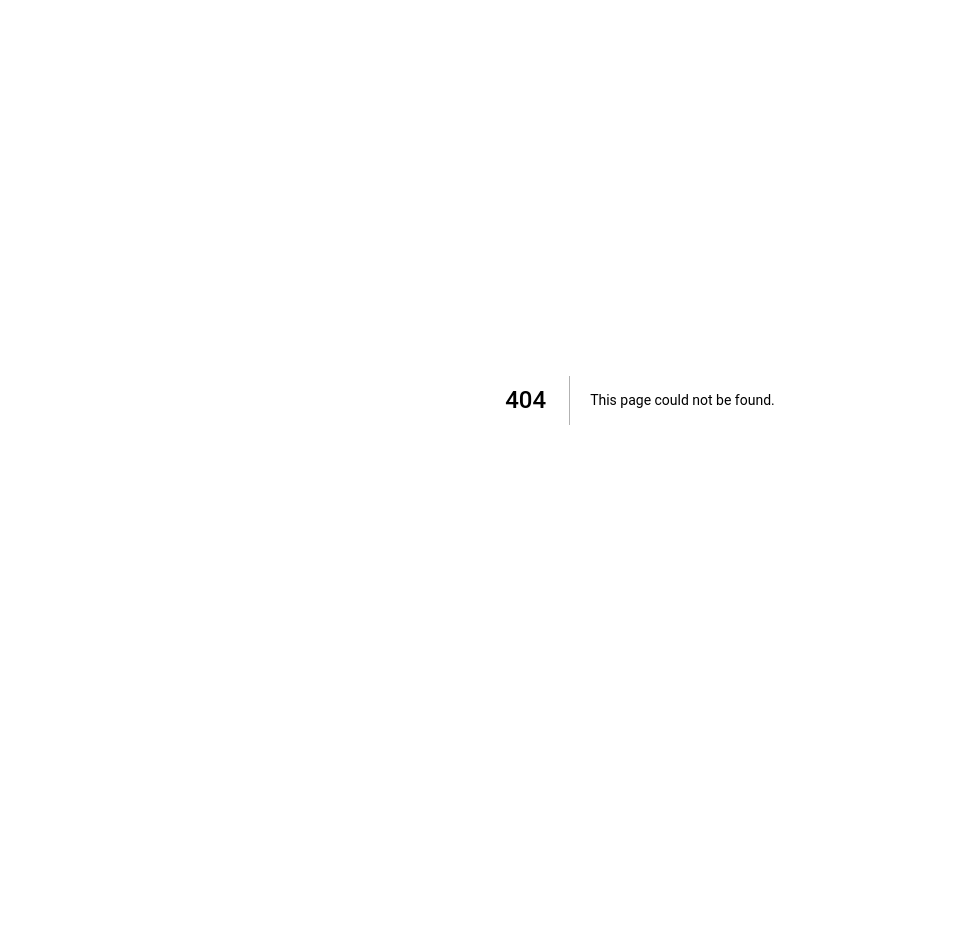
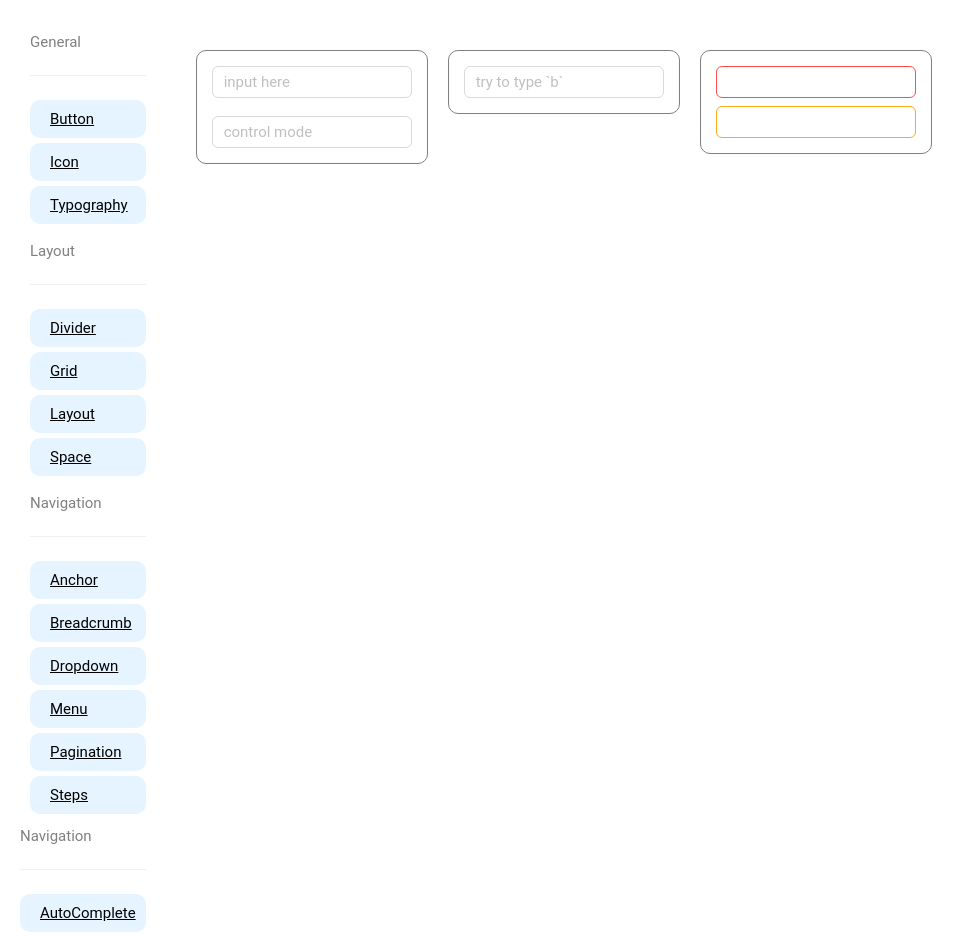
Before and after one commit to Pallab6Sense/AntD-Components, a Next.js app: page /autoComplete in a window 1280 px wide. Before the commit this address had no page. Shown: the whole page, without its empty margins (0-975 px from the left). Before the commit the page ends 800 px from the top, so only its background shows below. Built offline with nearby package versions, Linux system fonts and the light colour scheme.

Commit message:
AutoComplete Components done 5:15 PM

```diff
--- a/Components/Navigation.js
+++ b/Components/Navigation.js
@@ -66,6 +66,15 @@ const Navigation = () => {
           </li>
         </div>
 
+        <div className="dataEntry">
+        <p className="heading">Navigation</p>
+          {/* <div className="divider"></div> */}
+          <Divider></Divider>
+          <li>
+            <Link href="/autoComplete">AutoComplete</Link>
+          </li>
+        </div>
+
       </ul>
     </div>
   </>;
--- /dev/null
+++ b/pages/autoComplete.js
@@ -0,0 +1,105 @@
+import Navigation from '@/Components/Navigation';
+import { AutoComplete, Space } from 'antd';
+import { useState } from 'react';
+const mockVal = (str, repeat = 1) => ({
+  value: str.repeat(repeat),
+});
+const options = [
+  {
+    value: 'Burns Bay Road',
+  },
+  {
+    value: 'Downing Street',
+  },
+  {
+    value: 'Wall Street',
+  },
+];
+export default function Auto_Complete() {
+  const [value, setValue] = useState('');
+  const [options, setOptions] = useState([]);
+  const [anotherOptions, setAnotherOptions] = useState([]);
+  const getPanelValue = (searchText) =>
+    !searchText
+      ? []
+      : [mockVal(searchText), mockVal(searchText, 2), mockVal(searchText, 3)];
+  const onSelect = (data) => {
+    console.log('onSelect', data);
+  };
+  const onChange = (data) => {
+    setValue(data);
+  };
+  return (
+    <>
+      <div className="container">
+        <Navigation></Navigation>
+        <div className="autoCompleteContainer">
+          <div className="autoCompleteExample1">
+            <AutoComplete
+              options={options}
+              style={{
+                width: 200,
+              }}
+              onSelect={onSelect}
+              onSearch={(text) => setOptions(getPanelValue(text))}
+              placeholder="input here"
+            />
+            <br />
+            <br />
+            <AutoComplete
+              value={value}
+              options={anotherOptions}
+              style={{
+                width: 200,
+              }}
+              onSelect={onSelect}
+              onSearch={(text) => setAnotherOptions(getPanelValue(text))}
+              onChange={onChange}
+              placeholder="control mode"
+            />
+          </div>
+
+          <div className="autoCompleteExample2">
+            <AutoComplete
+              style={{
+                width: 200,
+              }}
+              options={options}
+              placeholder="try to type `b`"
+              filterOption={(inputValue, option) =>
+                option.value.toUpperCase().indexOf(inputValue.toUpperCase()) !==
+                -1
+              }
+            />
+          </div>
+
+          <div className="autoCOmpleteExample3">
+            <Space
+              direction="vertical"
+              style={{
+                width: '100%',
+              }}
+            >
+              <AutoComplete
+                options={options}
+                onSearch={(text) => setOptions(getPanelValue(text))}
+                status="error"
+                style={{
+                  width: 200,
+                }}
+              />
+              <AutoComplete
+                options={anotherOptions}
+                onSearch={(text) => setAnotherOptions(getPanelValue(text))}
+                status="warning"
+                style={{
+                  width: 200,
+                }}
+              />
+            </Space>
+          </div>
+        </div>
+      </div>
+    </>
+  );
+}
--- a/styles/globals.scss
+++ b/styles/globals.scss
@@ -380,3 +380,16 @@ li {
 .stepsExample4{
   @include divStyle()
 }
+
+.autoCompleteContainer{
+  display: flex;
+  // flex-direction: column;
+  margin: 20px;
+  flex-wrap: wrap;
+}
+
+.autoCompleteExample1,
+.autoCompleteExample2,
+.autoCOmpleteExample3{
+  @include divStyle()
+}
```
